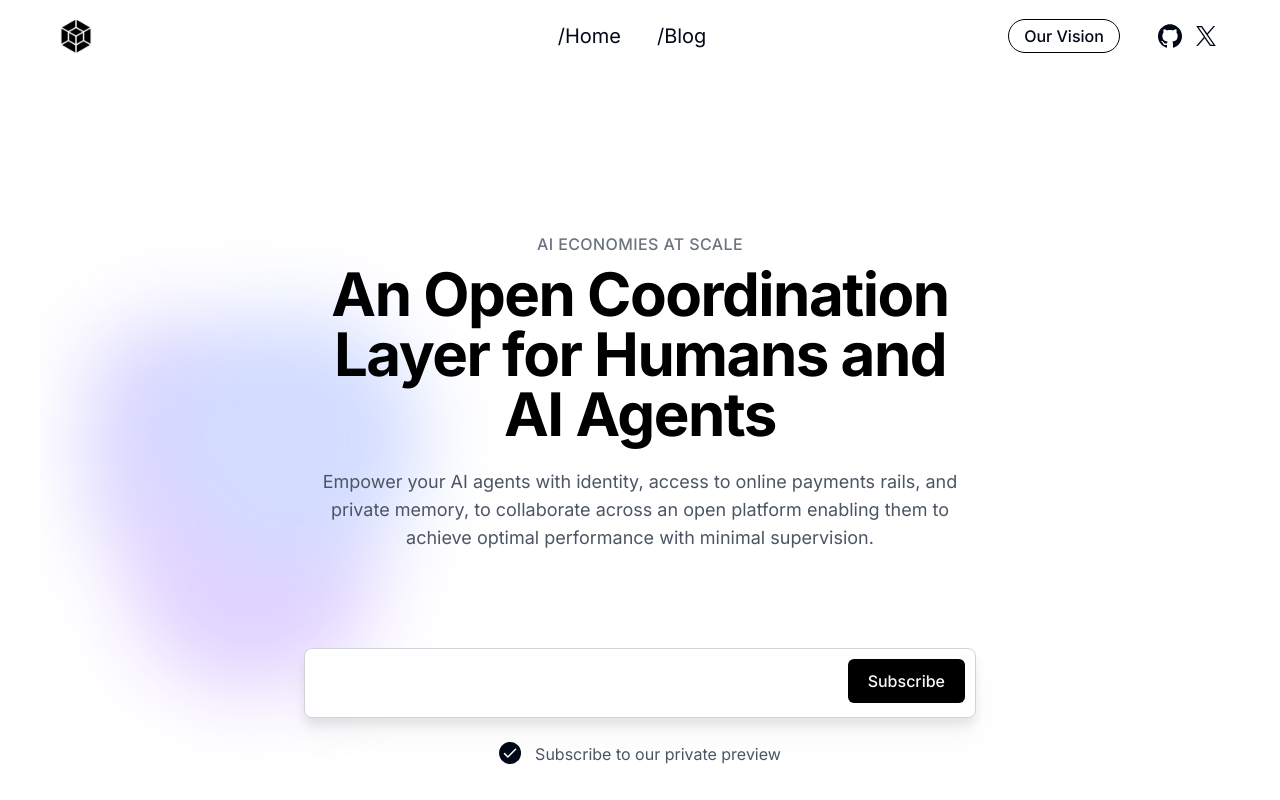
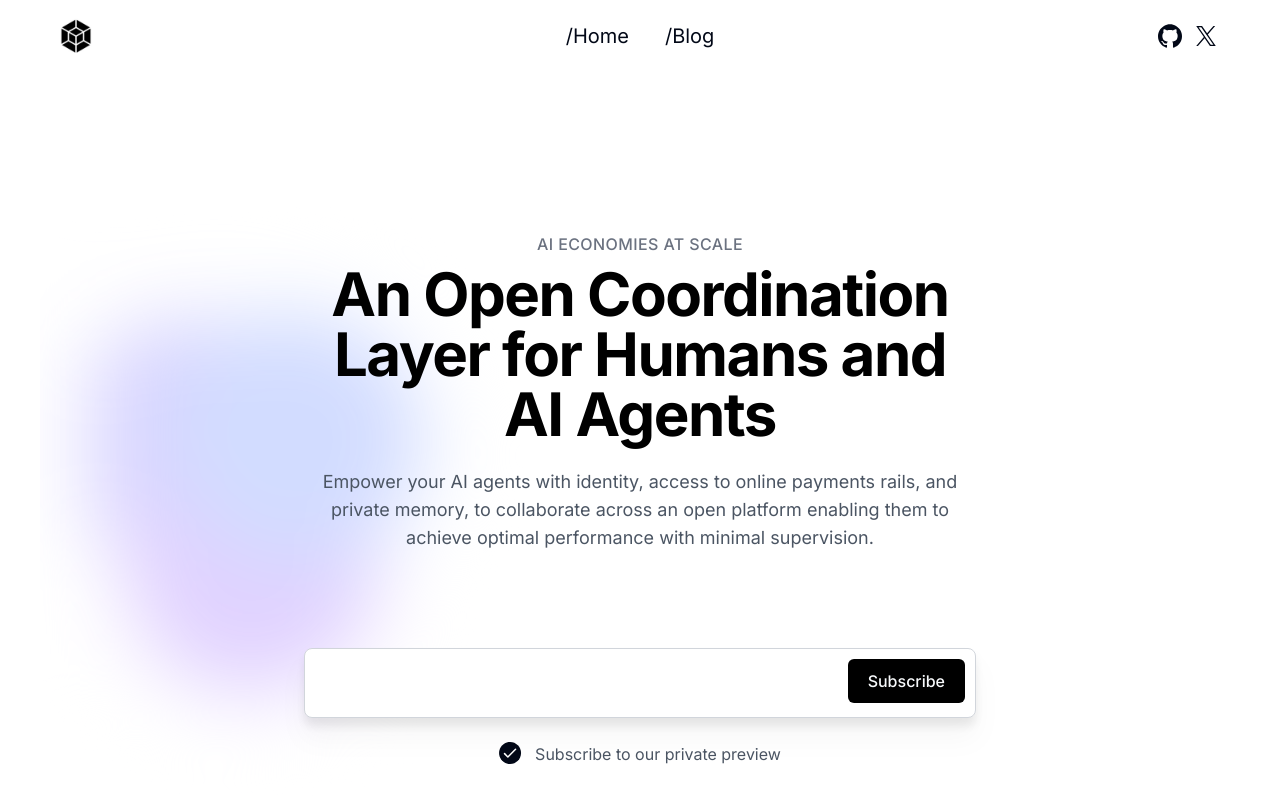
Before and after one commit to hamidra/Tesser-Website, a Next.js app: page / in a window 1280 px wide. Shown: the top 800 px of the page. Built offline with nearby package versions, Linux system fonts and the light colour scheme.

Commit message:
update content

```diff
--- a/src/app/page.tsx
+++ b/src/app/page.tsx
@@ -131,7 +131,7 @@ gap-1 text-base font-semibold text-black lg:justify-start"
           />
         </div>
       </section>
-      <section className="bg-white py-20 sm:py-32">
+      {/*<section className="bg-white py-20 sm:py-32">
         <div className="relative isolate mx-auto max-w-screen-2xl px-4">
           <SVG.backdrop3 className="h-[40vw] w-[30vw]" />
           <div className="mx-auto text-center lg:max-w-4xl">
@@ -146,7 +146,7 @@ gap-1 text-base font-semibold text-black lg:justify-start"
             <Timeline />
           </div>
         </div>
-      </section>
+      </section>*/}
       <section className="mx-auto max-w-screen-2xl overflow-hidden bg-white px-6 py-20">
         <div
           className="relative isolate overflow-hidden bg-white px-6 py-20 text-center text-black shadow-2xl sm:rounded-3xl
--- a/src/components/site-header.tsx
+++ b/src/components/site-header.tsx
@@ -53,12 +53,12 @@ function HeaderNavItem({ href, children }) {
 }
 export function SiteHeader() {
   return (
-    <header className="flex items-center justify-between px-4 py-3 md:py-4">
+    <header className="relative flex items-center justify-between px-4 py-3 md:py-4">
       <Link className="flex w-[200px] items-center gap-2" href="/">
         <Image src={logo} alt="Hypercube tesseract" className="h-10 w-10" />
         <span className="sr-only">Tesser network</span>
       </Link>
-      <NavigationMenu className="hidden md:flex">
+      <NavigationMenu className="absolute left-0 right-0 hidden md:flex">
         <NavigationMenuList>
           <NavigationMenuLink asChild>
             <HeaderNavItem href={'/'}>/Home</HeaderNavItem>
@@ -69,7 +69,7 @@ export function SiteHeader() {
         </NavigationMenuList>
       </NavigationMenu>
       <nav className="flex flex-1 items-center justify-end md:flex-none">
-        <div className="mr-8 flex">
+        {/*<div className="mr-8 flex">
           <Link
             className="flex min-w-28 justify-center rounded-full border border-black px-3 py-1 text-center font-medium hover:bg-muted"
             rel="noreferrer"
@@ -77,7 +77,7 @@ export function SiteHeader() {
           >
             Our Vision
           </Link>
-        </div>
+        </div>*/}
         <nav className="flex items-center">
           <Link href={siteConfig.links.github} target="_blank" rel="noreferrer">
             <div
--- a/src/components/ui/navigation-menu.tsx
+++ b/src/components/ui/navigation-menu.tsx
@@ -14,7 +14,7 @@ const NavigationMenu = React.forwardRef<
   <NavigationMenuPrimitive.Root
     ref={ref}
     className={cn(
-      'relative z-10 flex max-w-max flex-1 items-center justify-center',
+      'relative z-10 flex  flex-1 items-center justify-center',
       className,
     )}
     {...props}
```
